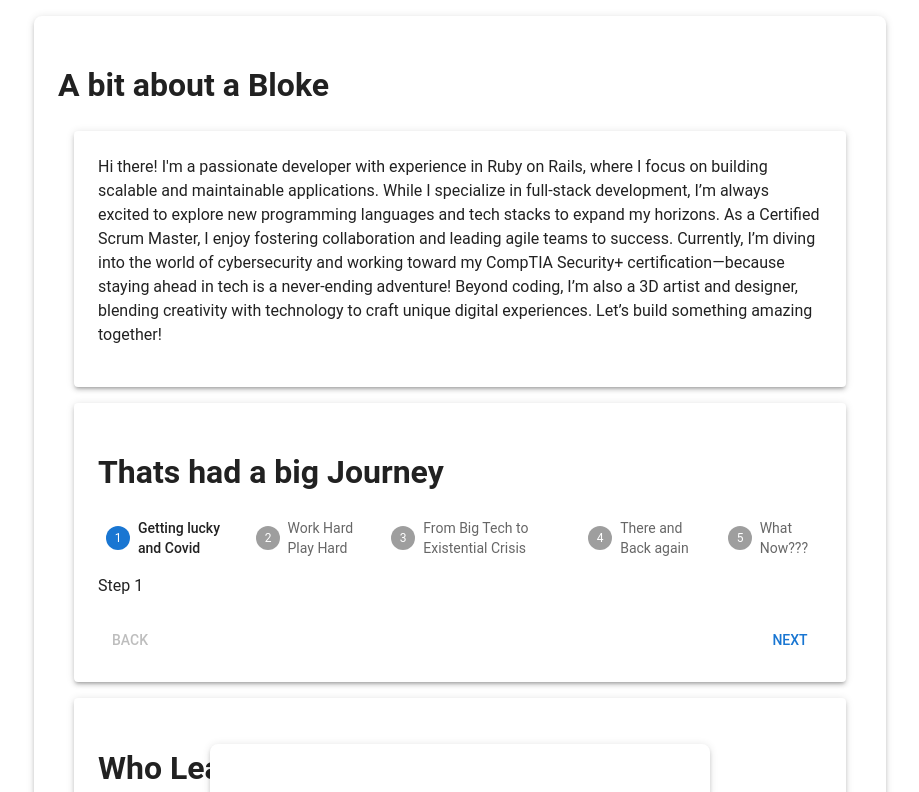
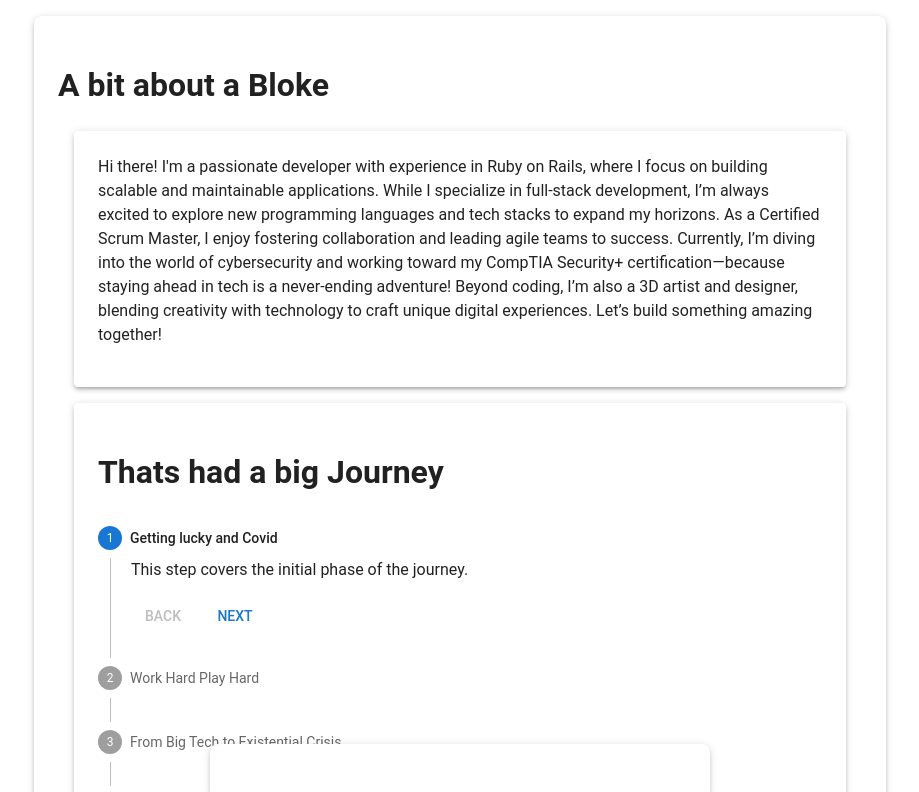
Before and after one commit to maxnormand97/portfolio-resume-2025, a React (Vite) app: page / in a window 1280 px wide. Shown: the top 792 px of the page, without its empty margins (180-1099 px from the left). Built offline with nearby package versions, Linux system fonts and the light colour scheme; some icons are missing.

Commit message:
moar ideas!

```diff
--- a/src/components/CodeRevealer.tsx
+++ b/src/components/CodeRevealer.tsx
@@ -44,6 +44,11 @@ export default function CodeRevealer() {
     setExpanded((prev) => (prev === language ? null : language));
   };
 
+  // TODO: instead of this make a container that has draggable elements where the user
+  // can drag each skill into one another which grows. So a bunch of mini circles
+  // that grow into a larger circle. Each time it upgrades with an emoji or something
+  // to represent the skill level increasing. Have a reset button at some point.
+
   return (
     <Box sx={{ width: '100%', p: 4 }}>
       <Stack spacing={2}>
--- a/src/components/ExperienceStepper.tsx
+++ b/src/components/ExperienceStepper.tsx
@@ -3,10 +3,17 @@ import Box from '@mui/material/Box';
 import Stepper from '@mui/material/Stepper';
 import Step from '@mui/material/Step';
 import StepLabel from '@mui/material/StepLabel';
+import StepContent from '@mui/material/StepContent';
 import Button from '@mui/material/Button';
 import Typography from '@mui/material/Typography';
 
-const steps = ['Getting lucky and Covid', 'Work Hard Play Hard', 'From Big Tech to Existential Crisis', 'There and Back again', 'What Now???'];
+const steps = [
+  { label: 'Getting lucky and Covid', description: 'This step covers the initial phase of the journey.' },
+  { label: 'Work Hard Play Hard', description: 'This step focuses on balancing work and life.' },
+  { label: 'From Big Tech to Existential Crisis', description: 'This step explores the transition from big tech to personal challenges.' },
+  { label: 'There and Back again', description: 'This step reflects on returning to familiar grounds.' },
+  { label: 'What Now???', description: 'This step ponders the future and next steps.' },
+];
 
 export default function ExperienceStepper() {
   const [activeStep, setActiveStep] = useState(0);
@@ -19,14 +26,30 @@ export default function ExperienceStepper() {
 
   return (
     <Box sx={{ width: '100%' }}>
-      <Stepper activeStep={activeStep}>
-        {steps.map((label) => (
-          <Step key={label}>
-            <StepLabel>{label}</StepLabel>
+      <Stepper activeStep={activeStep} orientation="vertical">
+        {steps.map((step, index) => (
+          <Step key={step.label}>
+            <StepLabel>{step.label}</StepLabel>
+            <StepContent>
+              <Typography>{step.description}</Typography>
+              <Box sx={{ display: 'flex', flexDirection: 'row', pt: 2 }}>
+                <Button
+                  color="inherit"
+                  disabled={index === 0}
+                  onClick={handleBack}
+                  sx={{ mr: 1 }}
+                >
+                  Back
+                </Button>
+                <Button onClick={handleNext}>
+                  {index === steps.length - 1 ? 'Finish' : 'Next'}
+                </Button>
+              </Box>
+            </StepContent>
           </Step>
         ))}
       </Stepper>
-      {activeStep === steps.length ? (
+      {activeStep === steps.length && (
         <React.Fragment>
           <Typography sx={{ mt: 2, mb: 1 }}>All steps completed - you're finished</Typography>
           <Box sx={{ display: 'flex', flexDirection: 'row', pt: 2 }}>
@@ -34,24 +57,6 @@ export default function ExperienceStepper() {
             <Button onClick={handleReset}>Reset</Button>
           </Box>
         </React.Fragment>
-      ) : (
-        <React.Fragment>
-          <Typography sx={{ mt: 2, mb: 1 }}>Step {activeStep + 1}</Typography>
-          <Box sx={{ display: 'flex', flexDirection: 'row', pt: 2 }}>
-            <Button
-              color="inherit"
-              disabled={activeStep === 0}
-              onClick={handleBack}
-              sx={{ mr: 1 }}
-            >
-              Back
-            </Button>
-            <Box sx={{ flex: '1 1 auto' }} />
-            <Button onClick={handleNext}>
-              {activeStep === steps.length - 1 ? 'Finish' : 'Next'}
-            </Button>
-          </Box>
-        </React.Fragment>
       )}
     </Box>
   );
```
Also changed, not shown: src/pages/About.tsx (+45 -0 lines).
